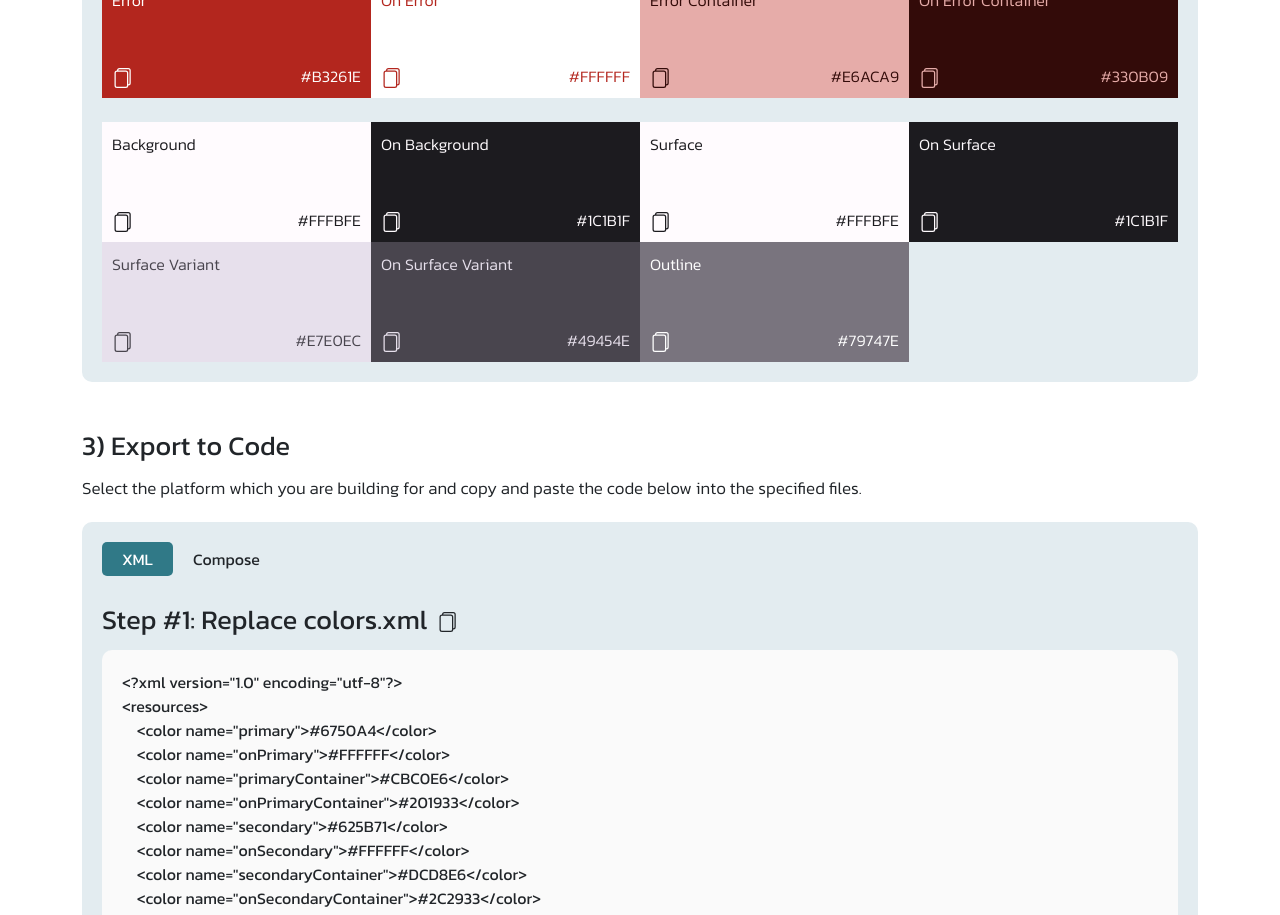
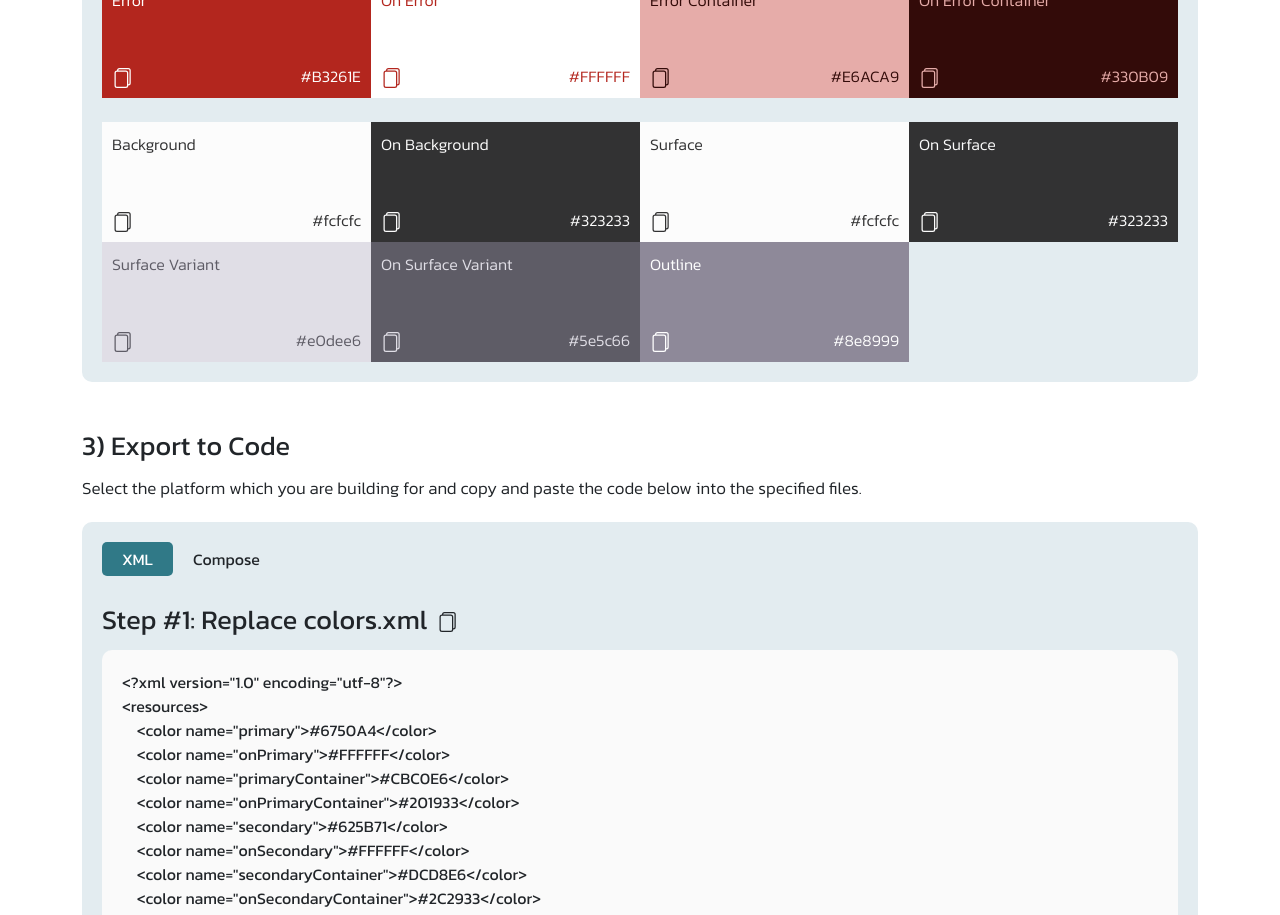
Before and after one commit to 8kdesign/LogicUI, a Next.js app: page /tools/colorgenerator in a window 1280 px wide. Shown: the part 1380-2295 px from the top of the page. Built offline with nearby package versions, Linux system fonts and the light colour scheme.

Commit message:
Add background suggestion

```diff
--- a/components/colorGeneratorTool/DarkModeSelector.js
+++ b/components/colorGeneratorTool/DarkModeSelector.js
@@ -59,7 +59,7 @@ export default function DarkModeSelector({ showDark, setShowDark }) {
 						style={{
 							marginBottom: 0,
 							color: "white",
-							background: "#307987",
+							background: "#784B82",
 							padding: "5px 20px",
 							borderRadius: 5,
 						}}
--- a/components/colorGeneratorTool/MainColorSelector.js
+++ b/components/colorGeneratorTool/MainColorSelector.js
@@ -8,6 +8,10 @@ export default function MainColorSelector({
 	setColorsDark,
 	name,
 	core,
+	setBackground,
+	setOutline,
+	setBackgroundDark,
+	setOutlineDark,
 }) {
 	const [main, setMain] = useState(colors[0]);
 	const [showSelector, setShowSelector] = useState(false);
@@ -50,6 +54,16 @@ export default function MainColorSelector({
 		newColorsDark.push(getHex(cmyk, 1 - 0.3).toUpperCase());
 		newColorsDark.push(getHex(cmyk, 1 - 0.9).toUpperCase());
 		setColorsDark(newColorsDark);
+		// Background, Surface & Outline
+		if (
+			setBackground === undefined ||
+			setOutline === undefined ||
+			setBackgroundDark === undefined ||
+			setOutlineDark === undefined
+		)
+			return;
+		setNewBackground(cmyk, setBackground, setBackgroundDark);
+		setNewOutline(cmyk, setOutline, setOutlineDark);
 	}, [main, core]);
 
 	return (
@@ -287,3 +301,29 @@ function getHex(cmyk, percent) {
 	}
 	return "#" + red + green + blue;
 }
+
+function setNewBackground(cmyk, setBackground, setBackgroundDark) {
+	var c = cmyk.c * 0.05;
+	var m = cmyk.m * 0.05;
+	var y = cmyk.y * 0.05;
+	var cmykBackground = { c: c, m: m, y: y, k: 0.5 };
+	var neutral10 = getHex(cmykBackground, 1 - 0.1);
+	var neutral90 = getHex(cmykBackground, 1 - 0.9);
+	var neutral99 = getHex(cmykBackground, 1 - 0.99);
+	setBackground([neutral99, neutral10, neutral99, neutral10]);
+	setBackgroundDark([neutral10, neutral90, neutral10, neutral90]);
+}
+
+function setNewOutline(cmyk, setOutline, setOutlineDark) {
+	var c = cmyk.c * 0.2;
+	var m = cmyk.m * 0.2;
+	var y = cmyk.y * 0.2;
+	var cmykOutline = { c: c, m: m, y: y, k: 0.5 };
+	var neutralVariant30 = getHex(cmykOutline, 1 - 0.3);
+	var neutralVariant50 = getHex(cmykOutline, 1 - 0.5);
+	var neutralVariant60 = getHex(cmykOutline, 1 - 0.6);
+	var neutralVariant80 = getHex(cmykOutline, 1 - 0.8);
+	var neutralVariant90 = getHex(cmykOutline, 1 - 0.9);
+	setOutline([neutralVariant90, neutralVariant30, neutralVariant50]);
+	setOutlineDark([neutralVariant30, neutralVariant80, neutralVariant60]);
+}
--- a/components/colorGeneratorTool/MainSetup.js
+++ b/components/colorGeneratorTool/MainSetup.js
@@ -15,6 +15,10 @@ export default function MainSetup({
 	setSecondaryDark,
 	setTertiaryDark,
 	setErrorDark,
+	setBackground,
+	setOutline,
+	setBackgroundDark,
+	setOutlineDark,
 }) {
 	const [core, setCore] = useState(0);
 
@@ -26,6 +30,10 @@ export default function MainSetup({
 				setColorsDark={setPrimaryDark}
 				name={"Primary"}
 				core={core}
+				setBackground={setBackground}
+				setOutline={setOutline}
+				setBackgroundDark={setBackgroundDark}
+				setOutlineDark={setOutlineDark}
 			/>
 			<br />
 			<MainColorSelector
--- a/pages/tools/colorgenerator/index.js
+++ b/pages/tools/colorgenerator/index.js
@@ -78,6 +78,10 @@ export default function ColorGenerator() {
 					setSecondaryDark={setSecondaryDark}
 					setTertiaryDark={setTertiaryDark}
 					setErrorDark={setErrorDark}
+					setBackground={setBackground}
+					setOutline={setOutline}
+					setBackgroundDark={setBackgroundDark}
+					setOutlineDark={setOutlineDark}
 				/>
 				<br />
 				<p style={{ fontSize: 27, marginTop: 20, marginBottom: 0 }}>
```
